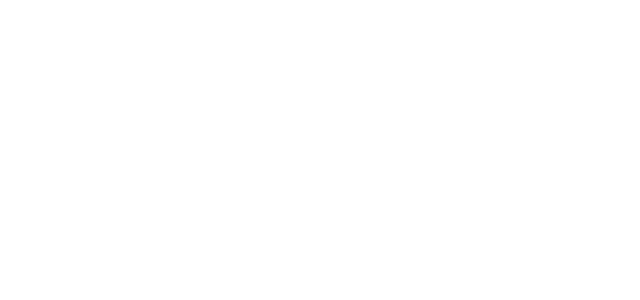
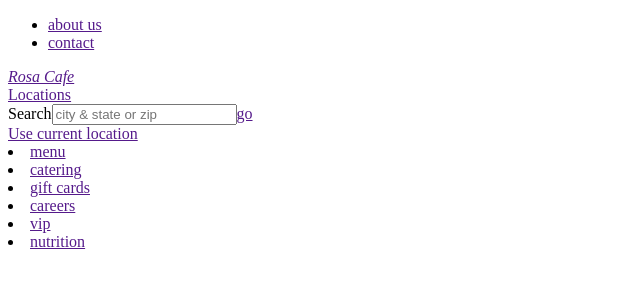
Before and after one commit to Andrew-Wand/rosas-website-react, a React (Create React App) app: page / in a window 1280 px wide. Shown: the top 300 px of the page, without its empty margins (0-640 px from the left). Built offline with nearby package versions, Linux system fonts and the light colour scheme.

Commit message:
built header and drop down

```diff
--- a/src/App.js
+++ b/src/App.js
@@ -1,10 +1,10 @@
-
+import Home from './components/Home'
 
 
 function App() {
   return (
     <div className="App">
-
+      <Home />
     </div>
   );
 }
--- a/src/components/Header.jsx
+++ b/src/components/Header.jsx
@@ -2,7 +2,84 @@ import React from 'react'
 
 function Header() {
   return (
-    <div>Header</div>
+    <div className='header-container'>
+      <header className="header">
+
+        <div className="secondary-nav-container">
+          <nav className="secondary-nav">
+            <ul>
+              <li>
+                <a href="">about us</a>
+              </li>
+              <li>
+                <a href="">contact</a>
+              </li>
+            </ul>
+          </nav>
+        </div>
+
+        <div className="header-inner">
+          <div className="inner-container">
+
+            <a href="" className="logo">
+              <i className="logo-icon">Rosa Cafe</i>
+            </a>
+            {/* HAMBURGER MOBILE ONLY */}
+            <a href="" className="btn-menu">
+              <span></span>
+              <span></span>
+              <span></span>
+            </a>
+            {/* HAMBURGER  */}
+
+
+
+            <div className="header-location">
+              <a href="">
+                <i className="pin-icon"></i>
+                <span>Locations</span>
+              </a>
+              {/* DROPDOWN MENU */}
+              <div className="location-dropdown">
+                <div className="search-location">
+                  <label htmlFor="">Search</label>
+                  <input type="search" className="search-field" placeholder="city & state or zip" />
+                  <a href="" className="search-btn">go</a>
+                </div>
+                <a href="" className="get-location">
+                  <i className="arrow-icon"></i>
+                  <span>Use current location</span>
+                  </a>
+              </div>
+
+              {/* DROPDOWN MENU END */}
+            </div>
+
+
+            <nav className="menu-nav">
+              <li>
+                <a href="">menu</a>
+              </li>
+              <li>
+                <a href="">catering</a>
+              </li>
+              <li>
+              <a href="">gift cards</a>
+              </li>
+              <li>
+              <a href="">careers</a>
+              </li>
+              <li>
+              <a href="">vip</a>
+              </li>
+              <li>
+              <a href="">nutrition</a>
+              </li>
+            </nav>
+          </div>
+        </div>
+      </header>
+    </div>
   )
 }
 
--- /dev/null
+++ b/src/components/Home.jsx
@@ -0,0 +1,12 @@
+import React from 'react'
+import Header from './Header'
+
+function Home() {
+  return (
+    <div className="intro">
+        <Header />
+    </div>
+  )
+}
+
+export default Home
```
